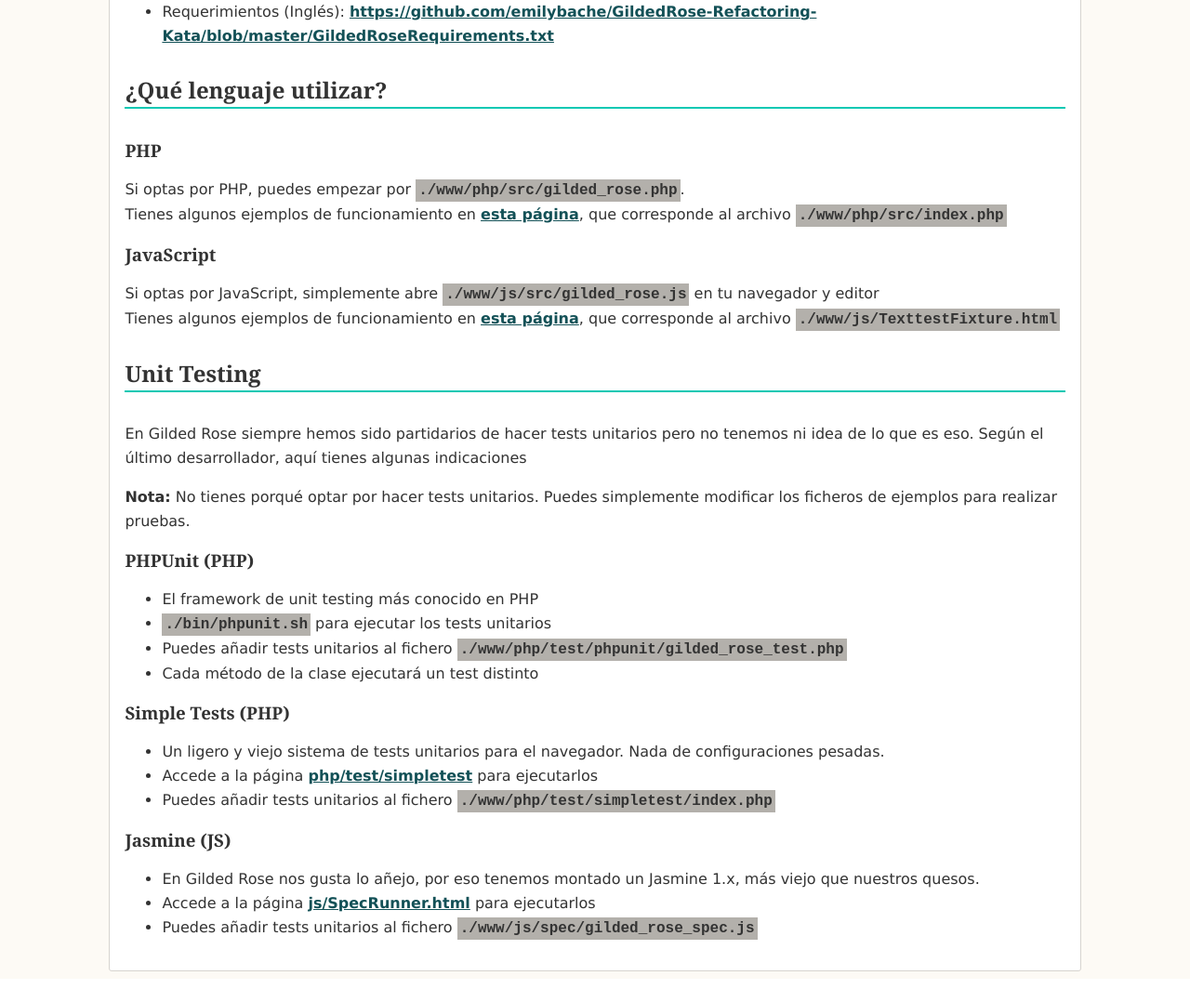
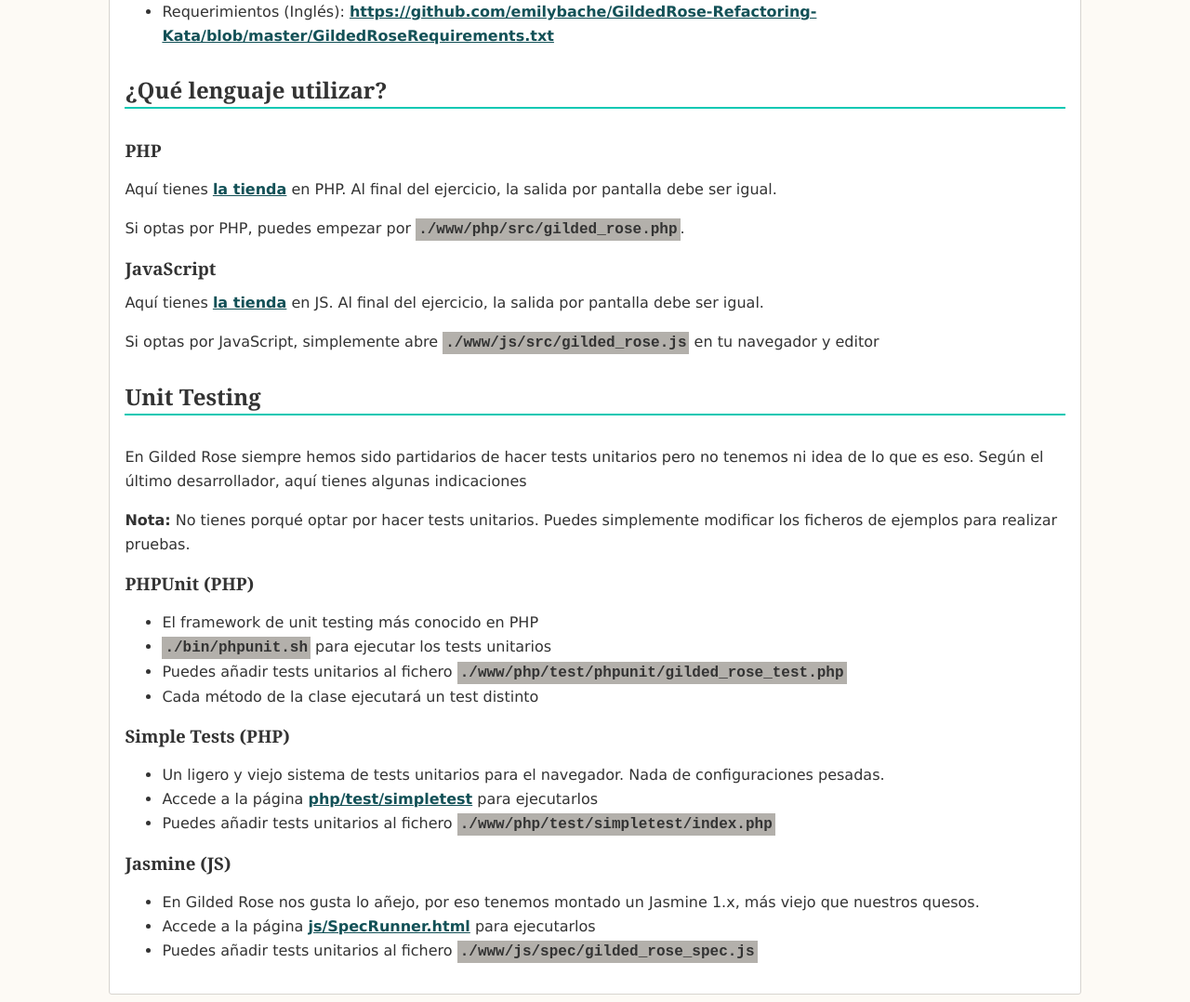
Before and after one commit to igmoweb/wpmad-workshop, a PHP site: page / in a window 1280 px wide. Shown: the part 434-1512 px from the top of the page at 93% size. Before the commit the page ends 1479 px from the top, so only its background shows below. Run offline with PHP 8.4, Linux system fonts and the light colour scheme.

Commit message:
Updated description

```diff
--- a/www/index.php
+++ b/www/index.php
@@ -30,15 +30,16 @@
 
 		<h3>PHP</h3>
 		<p>
+			Aquí tienes <a href="php/src/index.php">la tienda</a> en PHP. Al final del ejercicio, la salida por pantalla debe ser igual.
+		</p>
+		<p>
 			Si optas por PHP, puedes empezar por <code>./www/php/src/gilded_rose.php</code>. <br>
-			Tienes algunos ejemplos de funcionamiento en <a href="php/src/index.php">esta página</a>, que corresponde al archivo <code>./www/php/src/index.php</code>
 		</p>
 
 		<h3>JavaScript</h3>
+		Aquí tienes <a href="php/src/index.php">la tienda</a> en JS. Al final del ejercicio, la salida por pantalla debe ser igual.
 		<p>
 			Si optas por JavaScript, simplemente abre <code>./www/js/src/gilded_rose.js</code> en tu navegador y editor
-			<br>
-			Tienes algunos ejemplos de funcionamiento en <a href="js/TexttestFixture.html">esta página</a>, que corresponde al archivo <code>./www/js/TexttestFixture.html</code>
 		</p>
 
 		<h2>Unit Testing</h2>
```
